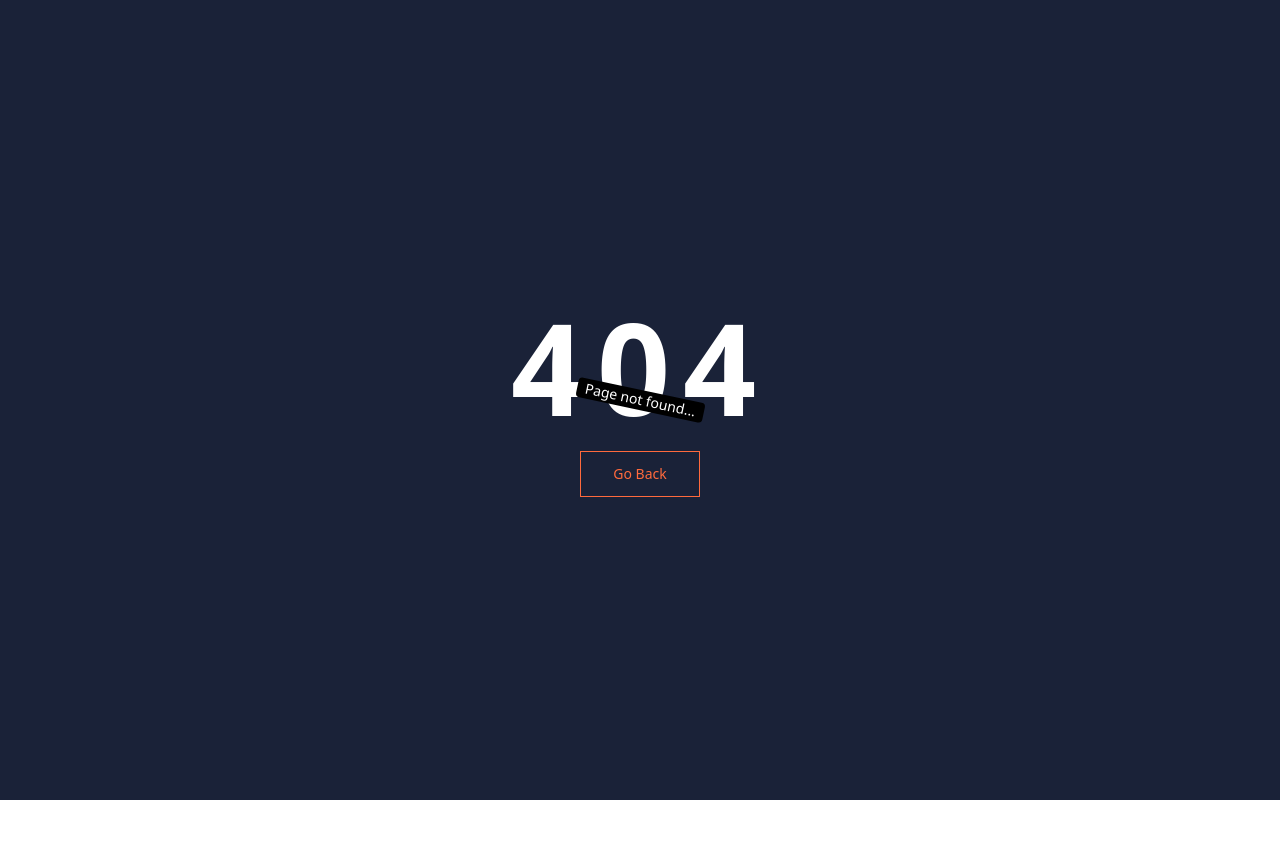
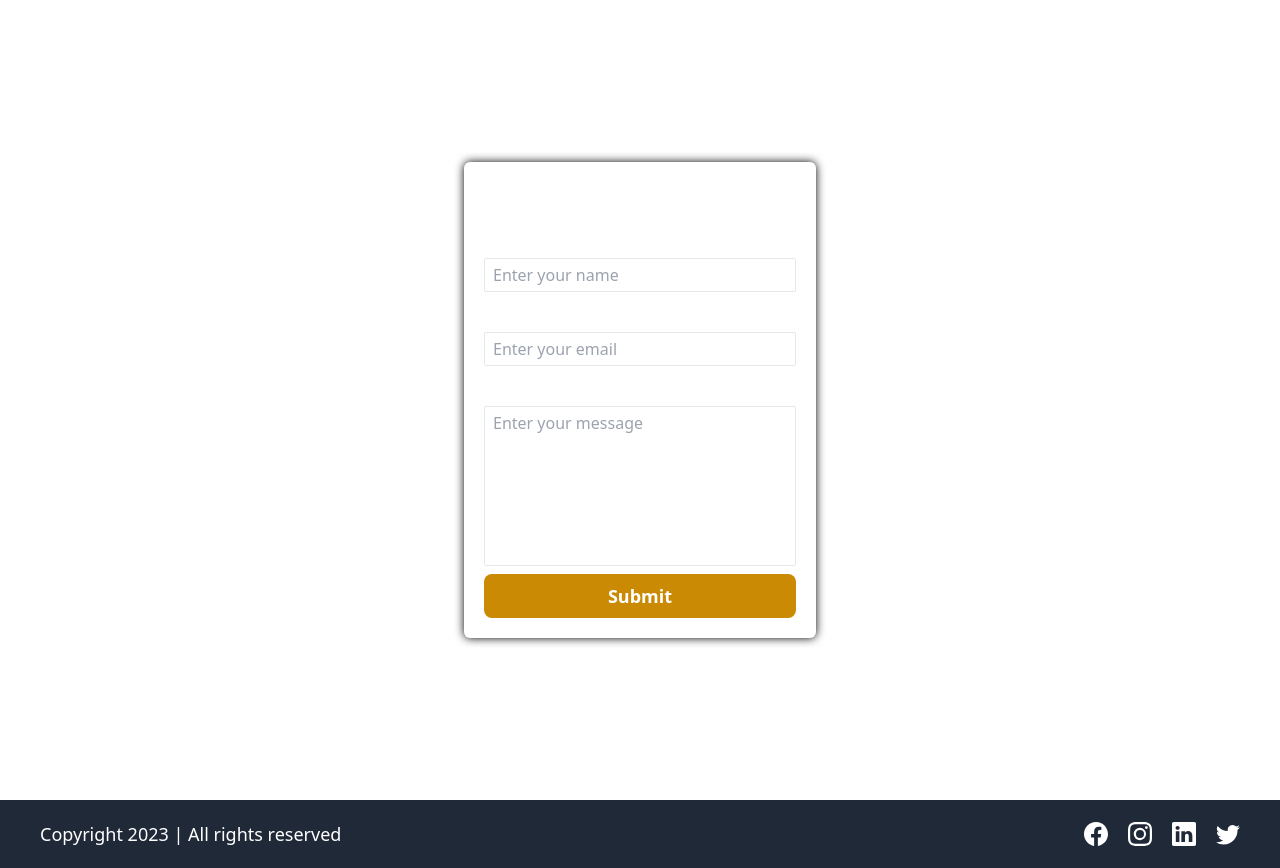
Before and after one commit to Rudraprasad-Mohapatra/lms-frontend, a React (Vite) app: page /contact in a window 1280 px wide. Before the commit this address had no page. Before the commit the page ends 800 px from the top, so only its background shows below. Built offline with nearby package versions, Linux system fonts and the light colour scheme.

Commit message:
Contact US page completed

```diff
--- a/src/App.jsx
+++ b/src/App.jsx
@@ -3,6 +3,7 @@
 import { Route, Routes } from "react-router-dom"
 
 import AboutUs from "./Pages/AboutUs"
+import Contact from "./Pages/Contact";
 import CourseList from "./Pages/Course/CourseList";
 import HomePage from "./Pages/HomePage";
 import Login from "./Pages/Login";
@@ -18,6 +19,7 @@
         <Route path="/courses" element={< CourseList/>} ></Route>
         <Route path="/signup" element={<Signup />}></Route>
         <Route path="/login" element={<Login />}></Route>
+        <Route path="/contact" element={<Contact />}></Route>
 
         <Route path="*" element={<NotFound />} ></Route>
       </Routes>
--- /dev/null
+++ b/src/Helpers/regexMatcher.js
@@ -0,0 +1,9 @@
+export function isEmail(string) {
+    return string.match(
+        /^(([^<>()[\]\\.,;:\s@"]+(\.[^<>()[\]\\.,;:\s@"]+)*)|.(".+"))@((\[[0-9]{1,3}\.[0-9]{1,3}\.[0-9]{1,3}\.[0-9]{1,3}\])|(([a-zA-Z\-0-9]+\.)+[a-zA-Z]{2,}))$/
+    );
+}
+
+export function isValidPassword(string) {
+    return string.match(/^(?=.*[0-9])(?=.*[!@#$%^&*])[a-zA-Z0-9!@#$%^&*]{6,16}$/);
+}
--- /dev/null
+++ b/src/Pages/Contact.jsx
@@ -0,0 +1,116 @@
+import { useState } from "react";
+import toast from "react-hot-toast";
+
+import axiosInstance from "../Helpers/axiosInstance";
+import { isEmail } from "../Helpers/regexMatcher";
+import HomeLayout from "../Layouts/HomeLayout";
+function Contact() {
+    const [userInput, setUserInput] = useState({
+        name: "",
+        email: "",
+        message: ""
+    });
+
+    function handleInputChange(e) {
+        const { name, value } = e.target;
+        console.log(name, value);
+        setUserInput({ ...userInput, [name]: value })
+    }
+
+    async function onFormSubmit(e) {
+        e.preventDefault();
+        if (!userInput.email || !userInput.name || !userInput.message) {
+            toast.error("All fields are mandatory");
+            return;
+        }
+        if (!isEmail(userInput.email)) {
+            toast.error("Invalid email");
+            return;
+        }
+
+        try {
+            const response = axiosInstance.post("/contact", userInput);
+            toast.promise(response, {
+                loading: "Submitting your message",
+                success: "Form submitted successfully",
+                error: "Failed to submit the form"
+            });
+
+            const contactResponse = await response;
+            if (contactResponse?.data?.success) {
+                setUserInput({
+                    ...userInput,
+                    name: "",
+                    email: "",
+                    message: ""
+                });
+            }
+        } catch (err) {
+            toast.error("Operation failed...")
+        }
+    }
+
+    return (
+        <HomeLayout>
+            <div className="flex items-center justify-center gap-2 p-5 rounded-md text-white h-[100vh]">
+                <form
+                    noValidate
+                    onSubmit={onFormSubmit}
+                    className="flex flex-col items-center justify-center gap-2 p-5 rounded-md text-white shadow-[0_0_10px_black] w-[22rem]">
+                    <h1 className="text-3xl font-semibold">
+                        Contact Form
+                    </h1>
+
+                    <div className="flex flex-col w-full gap-1">
+                        <label htmlFor="name" className="text-xl font-semibold">
+                            Name
+                        </label>
+                        <input
+                            type="text"
+                            id="name"
+                            name="name"
+                            className="bg-transparent border px-2 py-1 rounded-sm"
+                            placeholder="Enter your name"
+                            value={userInput.name}
+                            onChange={handleInputChange} />
+
+                    </div>
+                    <div className="flex flex-col w-full gap-1">
+                        <label htmlFor="email" className="text-xl font-semibold">
+                            Email
+                        </label>
+                        <input
+                            type="text"
+                            id="email"
+                            name="email"
+                            className="bg-transparent border px-2 py-1 rounded-sm"
+                            value={userInput.email}
+                            placeholder="Enter your email"
+                            onChange={handleInputChange} />
+
+                    </div>
+                    <div className="flex flex-col w-full gap-1">
+                        <label htmlFor="message" className="text-xl font-semibold">
+                            Message
+                        </label>
+                        <textarea
+                            type="text"
+                            id="message"
+                            name="message"
+                            className="bg-transparent border px-2 py-1 rounded-sm resize-none h-40"
+                            placeholder="Enter your message"
+                            value={userInput.message}
+                            onChange={handleInputChange} />
+
+                    </div>
+
+                    <button type="submit" className="w-full bg-yellow-600 hover:bg-yellow-500 transition-all ease-in-out duration-300 rounded-lg py-2 font-semibold text-lg cursor-pointer">
+                        Submit
+                    </button>
+                </form>
+            </div>
+        </HomeLayout>
+    )
+}
+
+export default Contact;
--- a/src/Pages/Signup.jsx
+++ b/src/Pages/Signup.jsx
@@ -4,6 +4,7 @@
 import { useDispatch } from "react-redux";
 import { Link, useNavigate } from "react-router-dom";
 
+import { isEmail, isValidPassword } from "../Helpers/regexMatcher";
 import HomeLayout from "../Layouts/HomeLayout";
 import { createAccount } from "../Redux/Slice/AuthSlice";
 
@@ -65,15 +66,14 @@
             return;
         }
         // Checking valid email id
-        if (!signupData.email.match(
-            /^(([^<>()[\]\\.,;:\s@"]+(\.[^<>()[\]\\.,;:\s@"]+)*)|.(".+"))@((\[[0-9]{1,3}\.[0-9]{1,3}\.[0-9]{1,3}\.[0-9]{1,3}\])|(([a-zA-Z\-0-9]+\.)+[a-zA-Z]{2,}))$/
-        )) {
+        if(!isEmail(signupData.email)){
             toast.error("Invalid email");
             return;
         }
 
         // Checking password validation
-        if(!signupData.password.match(/^(?=.*[0-9])(?=.*[!@#$%^&*])[a-zA-Z0-9!@#$%^&*]{6,16}$/)){
+        if(!isValidPassword(signupData.password))
+        {
             toast.error("Password should be 6 to 16 character long with at least a number, and at least a special character.");
             return;
         }
```
